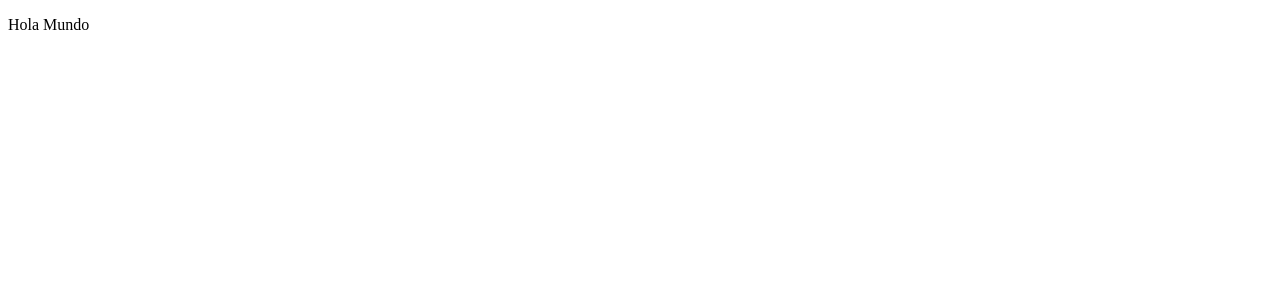
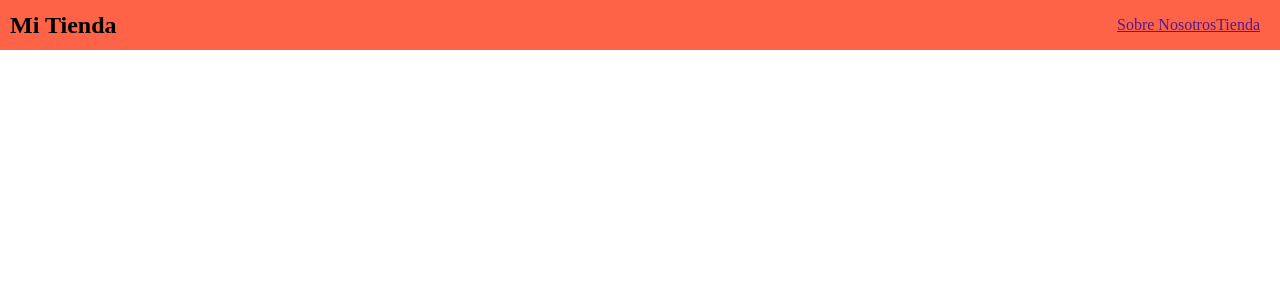
Before and after one commit to FacuBozzi/react-bozzi, a React (Create React App) app: page / in a window 1280 px wide. Shown: the top 300 px of the page. Built offline with nearby package versions, Linux system fonts and the light colour scheme.

Commit message:
segundo desafio

```diff
--- /dev/null
+++ b/src/App.js
@@ -0,0 +1,17 @@
+import "./style.css"
+
+const App = () => {
+    return (
+        <header>
+            <nav className="mi-nav">
+                <h1>Mi Tienda</h1>
+                <div id="links">
+                    <a href="">Sobre Nosotros</a>
+                    <a href="">Tienda</a>
+                </div>
+            </nav>
+        </header>
+    )
+}
+
+export default App
--- a/src/index.js
+++ b/src/index.js
@@ -1,7 +1,6 @@
 import React from "react";
-
 import ReactDOM from "react-dom";
 
-const Elemento = () => <p>Hola Mundo</p>
+import App from "./App";
 
-ReactDOM.render(<Elemento/>, document.getElementById("root"));
+ReactDOM.render(<App/>, document.getElementById("root"));
--- /dev/null
+++ b/src/style.css
@@ -0,0 +1,20 @@
+*{
+    padding: 0%;
+    margin: 0%;
+}
+
+.mi-nav{
+    display: flex;
+    justify-content: space-between;
+    align-items: center;
+    background-color: tomato;
+    height: 50px;
+}
+
+h1{
+    margin-left: 10px;
+}
+
+#links{
+    margin-right: 20px;
+}
```
